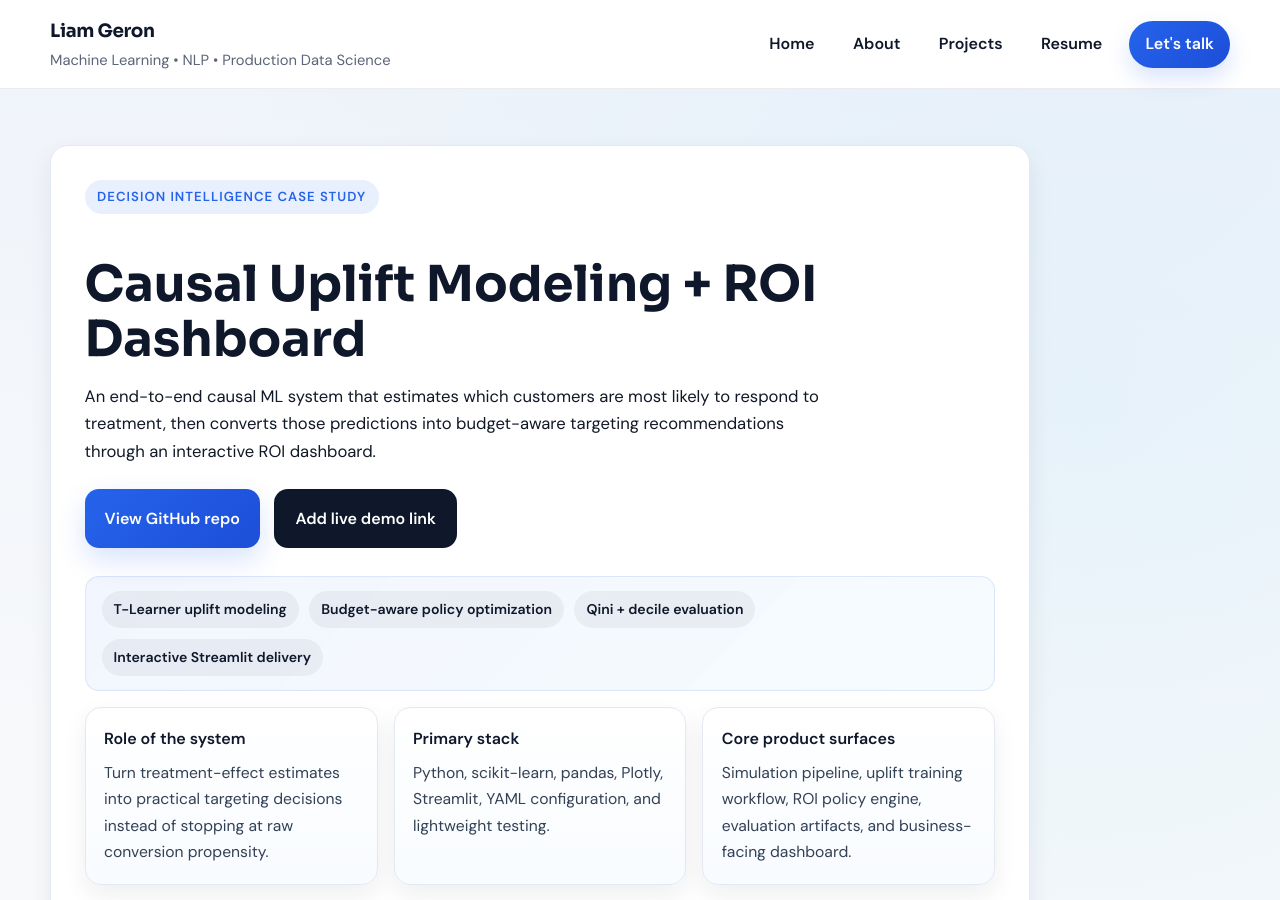
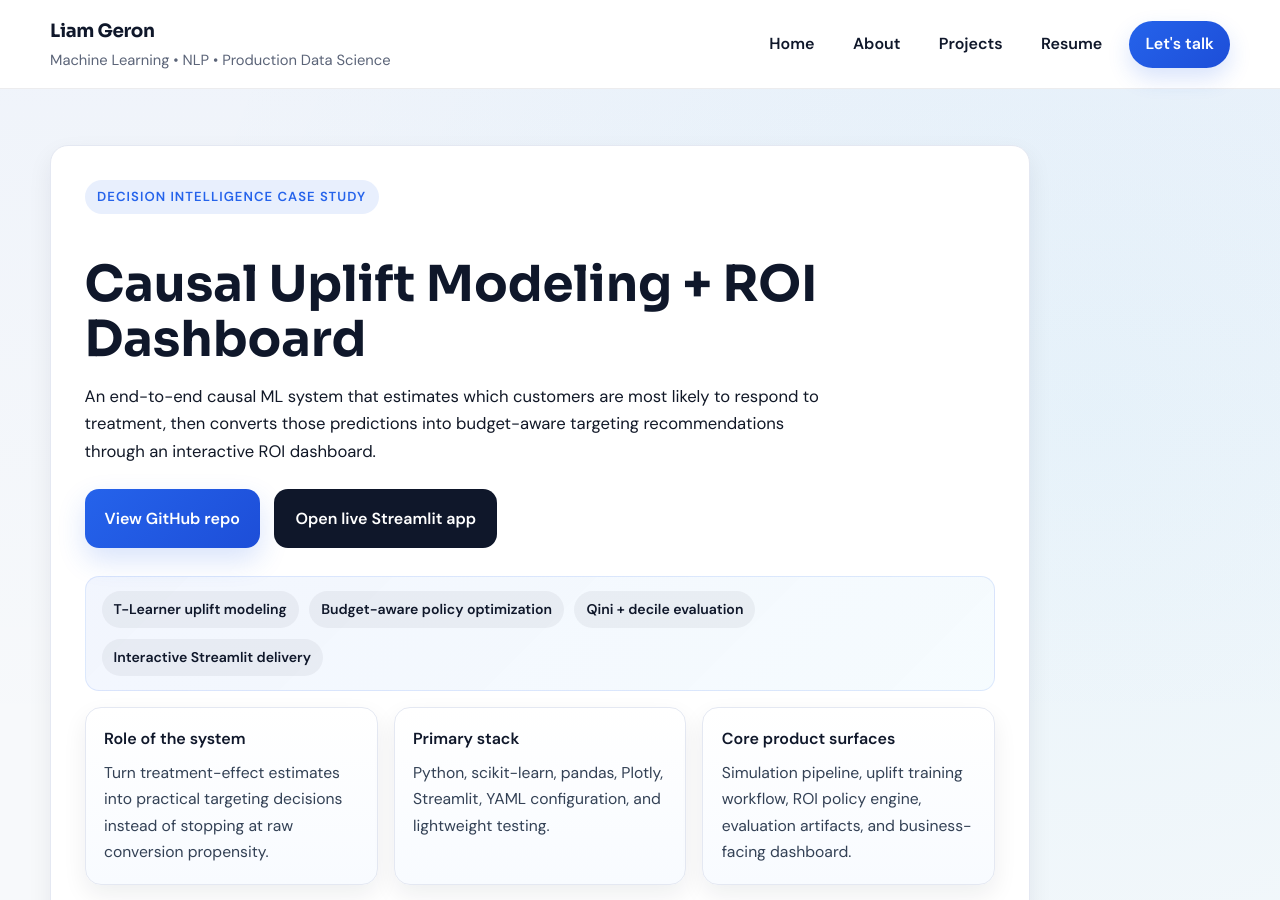
Before and after one commit to liamge/liamge.github.io, a Jekyll site: the page built from projects/causal-uplift-modeling/index.md, in a window 1280 px wide and 900 px high. Built offline with Jekyll 4.4.1, drawn with Linux system fonts in a browser that asks for light colours.

Commit message:
Adding external links for causal modeling project

```diff
--- a/projects/causal-uplift-modeling/index.md
+++ b/projects/causal-uplift-modeling/index.md
@@ -12,8 +12,8 @@
 </div>
 
 <div class="button-row project-actions">
-  <a class="button" href="https://github.com/liamge/causal-uplift-roi-dashboard" target="_blank" rel="noopener">View GitHub repo</a>
-  <a class="button-secondary" href="#" rel="noopener">Add live demo link</a>
+  <a class="button" href="https://github.com/liamge/causal-uplift-modeling" target="_blank" rel="noopener">View GitHub repo</a>
+  <a class="button-secondary" href="https://causal-uplift-modeling.streamlit.app/" target="_blank" rel="noopener">Open live Streamlit app</a>
 </div>
 
 <div class="proof-strip hero-proof">
```
